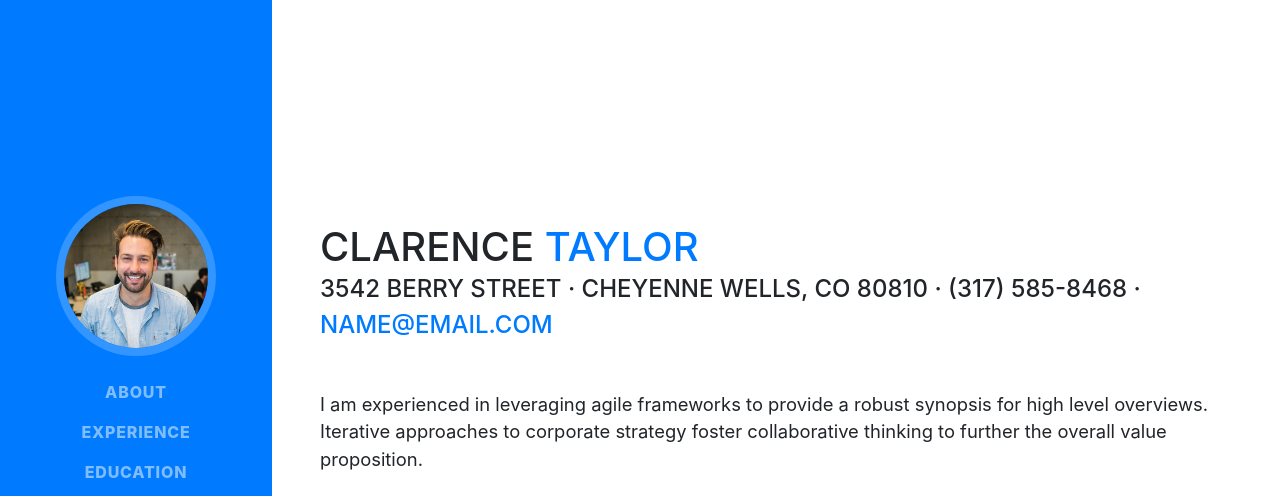
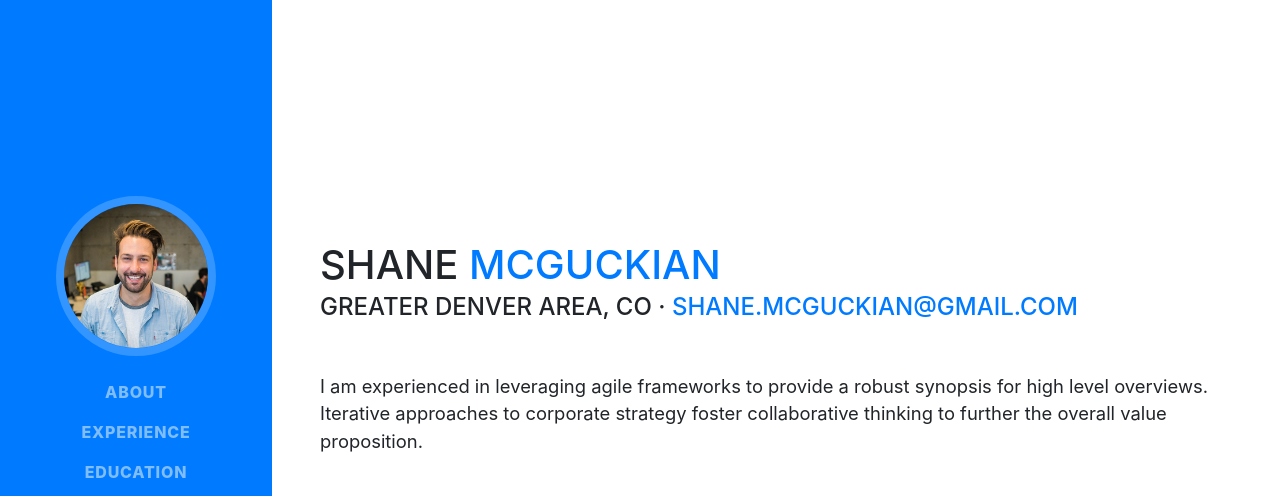
Before and after one commit to smidem/smidem.github.io, a website with bundled scripts: page index.html in a window 1280 px wide. Shown: the top 496 px of the page. Built offline with nearby package versions, Linux system fonts and the light colour scheme; a web font is replaced by a local one.

Commit message:
Added name and contact info.

```diff
--- a/index.html
+++ b/index.html
@@ -63,11 +63,11 @@
 
       <section class="resume-section p-3 p-lg-5 d-flex d-column" id="about">
         <div class="my-auto">
-          <h1 class="mb-0">Clarence
-            <span class="text-primary">Taylor</span>
+          <h1 class="mb-0">Shane
+            <span class="text-primary">McGuckian</span>
           </h1>
-          <div class="subheading mb-5">3542 Berry Street · Cheyenne Wells, CO 80810 · (317) 585-8468 ·
-            <a href="mailto:name@email.com">name@email.com</a>
+          <div class="subheading mb-5">Greater Denver Area, CO ·
+            <a href="mailto:shane.mcguckian@gmail.com">shane.mcguckian@gmail.com</a>
           </div>
           <p class="lead mb-5">I am experienced in leveraging agile frameworks to provide a robust synopsis for high level overviews. Iterative approaches to corporate strategy foster collaborative thinking to further the overall value proposition.</p>
           <div class="social-icons">
```
